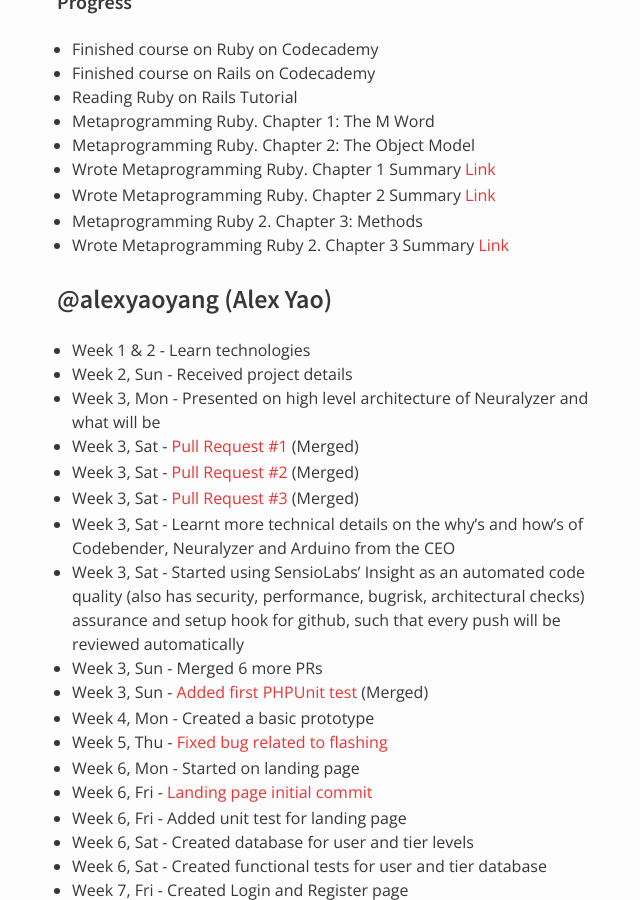
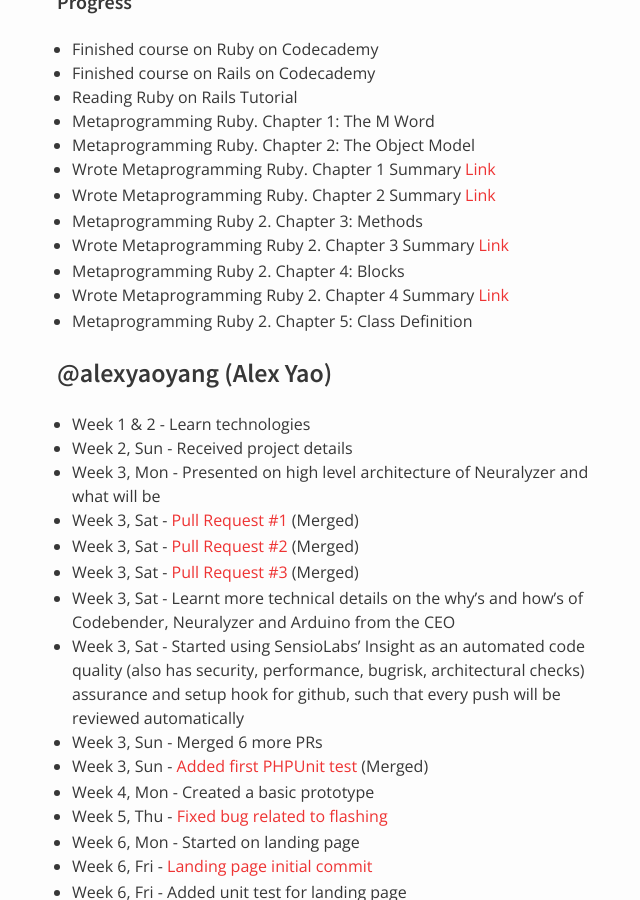
Before and after one commit to nus-oss/cs3281-AY1516S2-website, a Jekyll site: the page built from teams/codebender.md, in a window 1280 px wide and 900 px high, scrolled down 9084 px. Shown: the whole window, without its empty margins (313-953 px from the left). Built offline with Jekyll 4.4.1, drawn with Linux system fonts in a browser that asks for light colours.

Commit message:
Update Seokmin's progress

```diff
--- a/teams/codebender.md
+++ b/teams/codebender.md
@@ -276,10 +276,13 @@
  * Reading Ruby on Rails Tutorial
  * Metaprogramming Ruby. Chapter 1: The M Word
  * Metaprogramming Ruby. Chapter 2: The Object Model
- * Wrote Metaprogramming Ruby. Chapter 1 Summary [Link](https://www.blogger.com/blogger.g?blogID=8015375721045239679#editor/target=post;postID=1719897351251213357;onPublishedMenu=posts;onClosedMenu=posts;postNum=1;src=postname)
- * Wrote Metaprogramming Ruby. Chapter 2 Summary [Link](https://www.blogger.com/blogger.g?blogID=8015375721045239679#editor/target=post;postID=7217799080200561162;onPublishedMenu=posts;onClosedMenu=posts;postNum=0;src=postname)
+ * Wrote Metaprogramming Ruby. Chapter 1 Summary [Link](http://moonmoon3281.blogspot.com/2016/03/metaprogramming-in-ruby-introduction.html)
+ * Wrote Metaprogramming Ruby. Chapter 2 Summary [Link](http://moonmoon3281.blogspot.sg/2016/03/metaprogramming-in-ruby-chapter-1.html)
  * Metaprogramming Ruby 2. Chapter 3: Methods
  * Wrote Metaprogramming Ruby 2. Chapter 3 Summary [Link](http://moonmoon3281.blogspot.sg/2016/03/metaprogramming-ruby-chapter-3-summary.html)
+ * Metaprogramming Ruby 2. Chapter 4: Blocks
+ * Wrote Metaprogramming Ruby 2. Chapter 4 Summary [Link](http://moonmoon3281.blogspot.sg/2016/03/metaprogramming-ruby-2-chapter-4-summary.html)
+ * Metaprogramming Ruby 2. Chapter 5: Class Definition
 
 ### @alexyaoyang (Alex Yao)
 * Week 1 & 2 - Learn technologies
```
